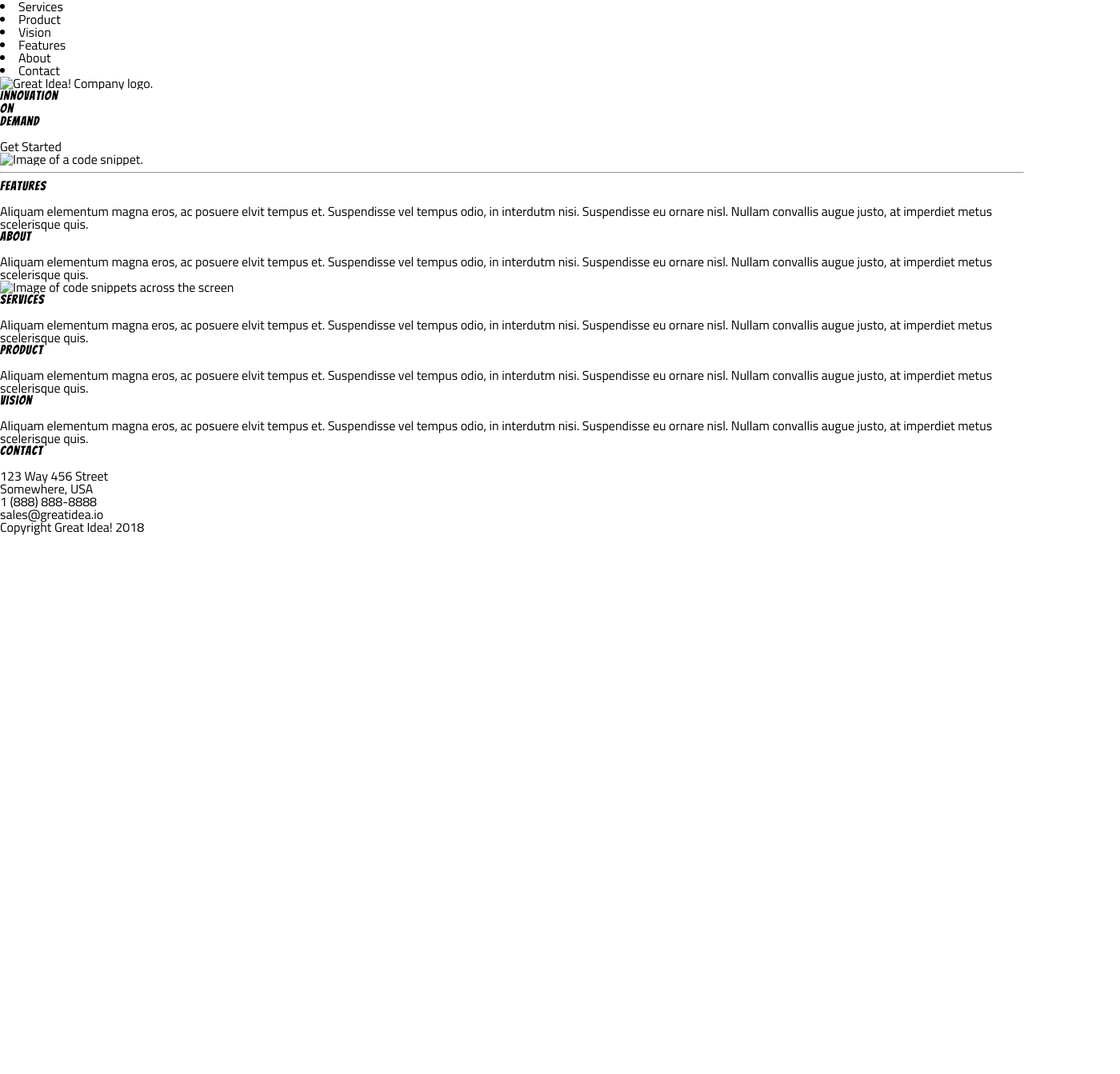
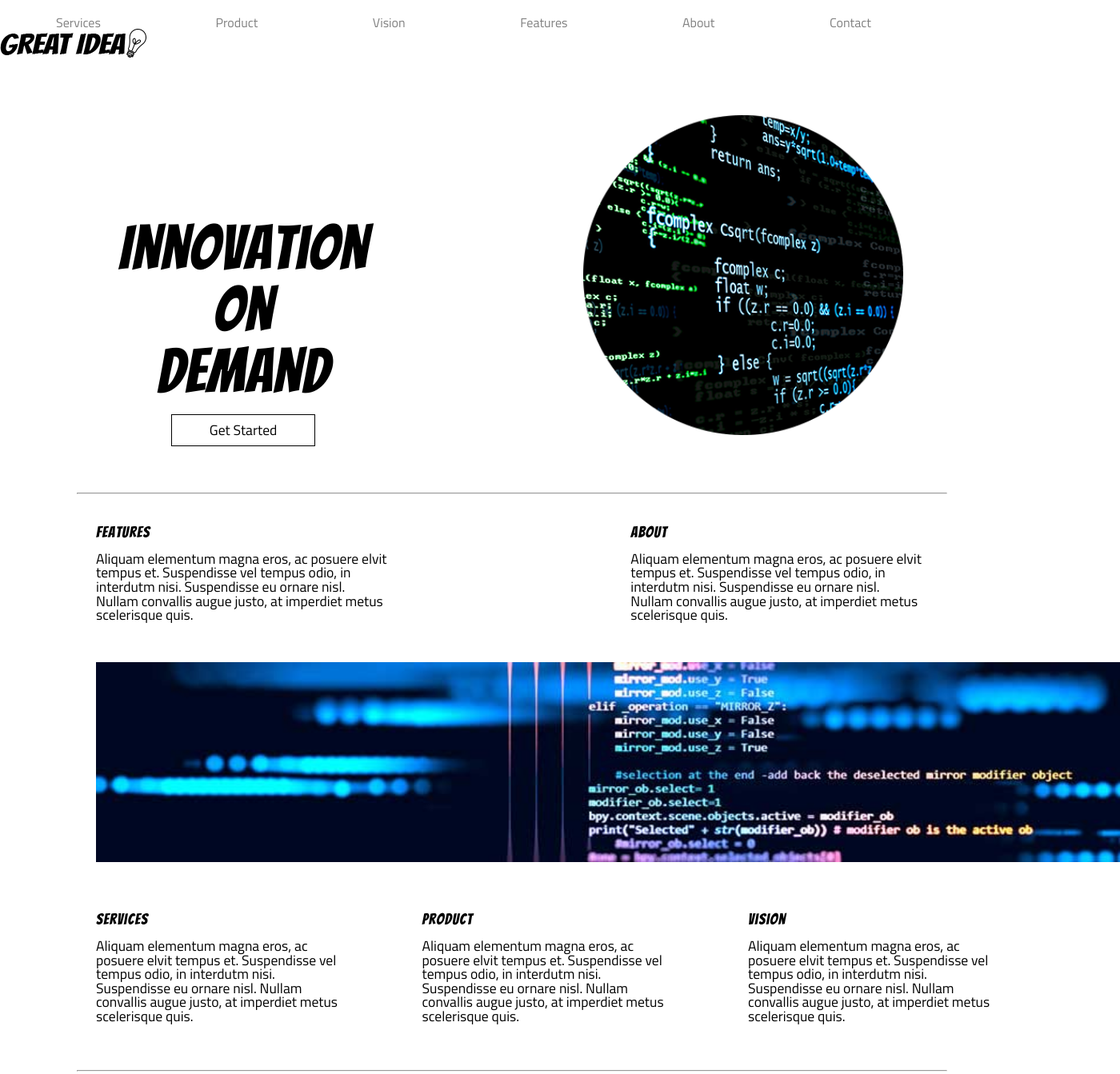
Before and after one commit to bkandaris/userinterface, a plain HTML site: page index.html in a window 1280 px wide. Shown: the top 1343 px of the page at 80% size, 1400 px wide, since content can reach past the window. Before the commit the page ends 800 px from the top, so only its background shows below. Drawn offline with Linux system fonts and the light colour scheme; files that its build step writes are made by us from their sources.

Commit message:
Add files via upload

```diff
--- a/index.css
+++ b/index.css
@@ -152,3 +152,120 @@ h5 {
 }
 
 /* Your code starts here! */
+body p {
+  font-size: 1.1rem;
+}
+
+.navigation {
+  margin-top: 20px;
+}
+
+li {
+  color: grey;
+  display: inline;
+  margin: 10px 70px;
+}
+
+header {
+  display: inline-block;
+  width: 99%;
+  margin-top: 70px;
+  margin-bottom: 50px;
+}
+
+header p {
+  display: inline-block;
+  padding: 10px 10px;
+  border: 1px solid black;
+  width: 180px;
+}
+
+.header-description {
+  display: inline-block;
+  width: 48%;
+  text-align: center;
+}
+
+.header-img {
+  display: inline-block;
+  width: 50%;
+  margin-left: 0px;
+  text-align: center;
+}
+
+header img {
+  height: 400px;
+}
+
+h1 {
+  font-size: 77px;
+}
+
+hr {
+  width: 85%;
+}
+
+.top-content {
+  display: inline-block;
+  width: 95%;
+  margin-top: 30px;
+  margin-bottom: 50px;
+}
+
+.features {
+  display: inline-block;
+  width: 30%;
+  margin-left: 120px;
+}
+
+.about {
+  display: inline-block;
+  width: 30%;
+  margin-left: 300px;
+}
+
+.middle-img {
+  height: 250px;
+  width: 1280px;
+  margin-left: 120px;
+  margin-bottom: 50px;
+}
+
+.bottom-content {
+  display: inline-block;
+  width: 95%;
+  margin-left: 120px;
+  margin-bottom: 40px;
+}
+
+.services {
+  display: inline-block;
+  width: 25%;
+}
+
+.product {
+  display: inline-block;
+  width: 25%;
+  margin-left: 100px;
+}
+
+.vision {
+  display: inline-block;
+  width: 25%;
+  margin: 10px;
+  margin-left: 100px;
+}
+
+h2 {
+  font-size: 1.2rem;
+}
+
+.contact {
+  margin-top: 50px;
+  margin-left: 120px;
+}
+
+footer {
+  text-align: center;
+  margin: 50px 0px;
+}
--- a/index.html
+++ b/index.html
@@ -5,7 +5,7 @@
   <meta charset="utf-8">
 
   <title>Great Idea!</title>
-
+<link rel="stylesheet" href="index.css">
   <link href="https://fonts.googleapis.com/css?family=Bangers|Titillium+Web" rel="stylesheet">
   <link rel="stylesheet" href="css/index.css">
 
@@ -23,16 +23,18 @@
       <li>About</li>
       <li>Contact</li>
 
-      <img class="logo" src="img/logo.png" alt="Great Idea! Company logo.">
+      <img class="logo" src="logo.png" alt="Great Idea! Company logo.">
     </nav>
     <header class="header">
+      <div class="header-description">
         <h1>Innovation</br>
         On</br>
         Demand</h1>
-
         <p class="started">Get Started</p>
-        <img src="img/header-img.png" alt="Image of a code snippet.">
-
+      </div>
+      <div class="header-img">
+        <img src="header-img.png" alt="Image of a code snippet.">
+      </div>
     </header>
   <hr>
     <section class="top-content">
@@ -47,23 +49,33 @@
     </div>
     </section>
 
-  <img class="middle-img" src="img/mid-page-accent.jpg" alt="Image of code snippets across the screen">
+      <img class="middle-img" src="mid-page-accent.jpg" alt="Image of code snippets across the screen">
+
     <section class="bottom-content">
-      <h2>Services</h2>
-      Aliquam elementum magna eros, ac posuere elvit tempus et. Suspendisse vel tempus odio, in interdutm nisi. Suspendisse eu ornare nisl. Nullam convallis augue justo, at imperdiet metus scelerisque quis.
+      <div class="services">
+        <h2>Services</h2>
+        <p>Aliquam elementum magna eros, ac posuere elvit tempus et. Suspendisse vel tempus odio, in interdutm nisi. Suspendisse eu ornare nisl. Nullam convallis augue justo, at imperdiet metus scelerisque quis.</p>
+      </div>
 
-
-      <h2>Product</h2>
-      <p>Aliquam elementum magna eros, ac posuere elvit tempus et. Suspendisse vel tempus odio, in interdutm nisi. Suspendisse eu ornare nisl. Nullam convallis augue justo, at imperdiet metus scelerisque quis.</p>
-
-      <h2>Vision</h2>
-      <p>Aliquam elementum magna eros, ac posuere elvit tempus et. Suspendisse vel tempus odio, in interdutm nisi. Suspendisse eu ornare nisl. Nullam convallis augue justo, at imperdiet metus scelerisque quis.</p>
+      <div class="product">
+        <h2>Product</h2>
+        <p>Aliquam elementum magna eros, ac posuere elvit tempus et. Suspendisse vel tempus odio, in interdutm nisi. Suspendisse eu ornare nisl. Nullam convallis augue justo, at imperdiet metus scelerisque quis.</p>
+      </div>
+      <div class="vision">
+        <h2>Vision</h2>
+        <p>Aliquam elementum magna eros, ac posuere elvit tempus et. Suspendisse vel tempus odio, in interdutm nisi. Suspendisse eu ornare nisl. Nullam convallis augue justo, at imperdiet metus scelerisque quis.</p>
+      </div>
       </section>
+      <hr>
       <section class="contact">
         <h2>Contact</h2>
         123 Way 456 Street</br>
-        Somewhere, USA</br>
-        1 (888) 888-8888</br>
+        Somewhere, USA
+        </br>
+        </br>
+        1 (888) 888-8888
+        </br>
+        </br>
         sales@greatidea.io
       </section>
       <footer>
```
Also changed, not shown: 2 other files.
